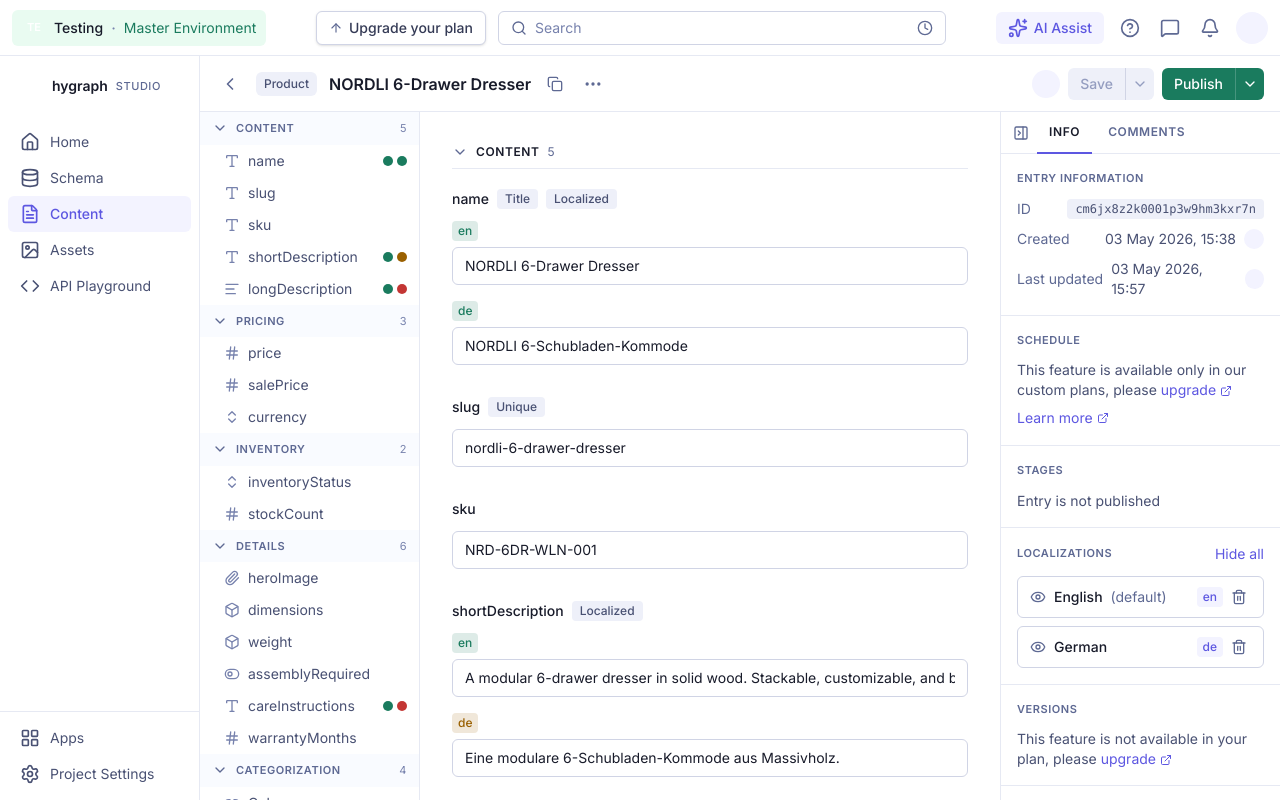
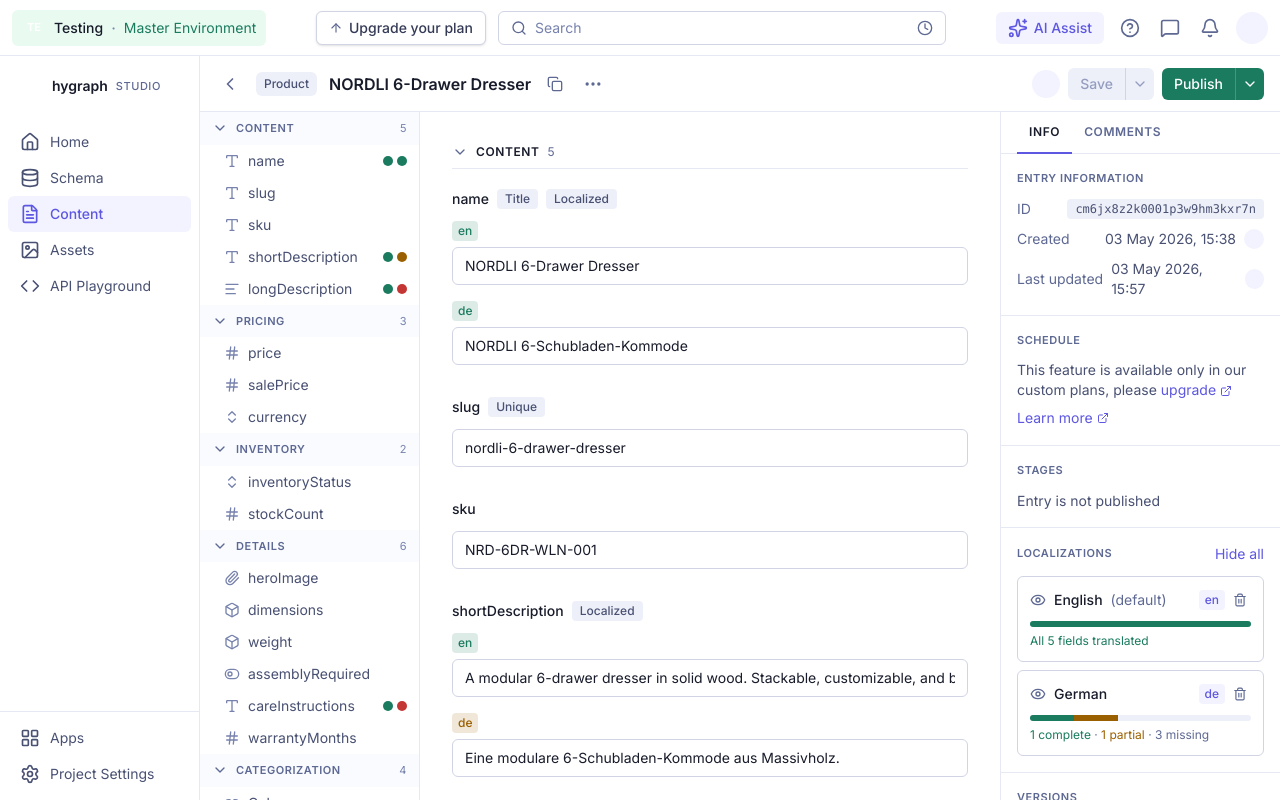
Before and after one commit to heliavz/hygraph-studio-editor, a Next.js app: page /hygraph-studio-editor/ in a window 1280 px wide. Built offline with nearby package versions, Linux system fonts and the light colour scheme.

Commit message:
locale completion bars in right rail

```diff
--- a/src/components/editor/RightRail.tsx
+++ b/src/components/editor/RightRail.tsx
@@ -1,5 +1,12 @@
-import { ExternalLink, Eye, PanelRightClose, Trash2 } from "lucide-react";
-import { LOCALES, product } from "@/data";
+import { ExternalLink, Eye, Trash2 } from "lucide-react";
+import {
+  getLocaleCompletionStatus,
+  LOCALES,
+  product,
+  productFieldDefinitions,
+  type LocaleCode,
+  type LocalizedString,
+} from "@/data";
 
 export function RightRail() {
   return (
@@ -18,14 +25,7 @@ export function RightRail() {
 
 function Tabs() {
   return (
-    <div className="flex shrink-0 items-center gap-1 border-b border-muted px-2">
-      <button
-        type="button"
-        aria-label="Collapse panel"
-        className="rounded-full p-1 text-muted hover:bg-surface-2 hover:text-strong"
-      >
-        <PanelRightClose className="h-4 w-4" />
-      </button>
+    <div className="flex shrink-0 border-b border-muted px-4">
       <button
         type="button"
         className="-mb-px border-b-2 border-primary px-3 py-3 text-xs font-semibold uppercase tracking-wider text-strong"
@@ -120,6 +120,21 @@ function StagesSection() {
 }
 
 function LocalizationsSection() {
+  const localizedFields = productFieldDefinitions.filter((f) => f.isLocalized);
+
+  function getCompletionCounts(localeCode: LocaleCode) {
+    const statuses = localizedFields.map((f) => {
+      const value = product[f.key] as LocalizedString | undefined;
+      return getLocaleCompletionStatus(value, localeCode);
+    });
+    return {
+      complete: statuses.filter((s) => s === "complete").length,
+      partial: statuses.filter((s) => s === "partial").length,
+      empty: statuses.filter((s) => s === "empty").length,
+      total: localizedFields.length,
+    };
+  }
+
   return (
     <section className="border-b border-muted px-4 py-4">
       <div className="flex items-center justify-between">
@@ -128,19 +143,28 @@ function LocalizationsSection() {
           Hide all
         </button>
       </div>
+
       <ul className="mt-3 space-y-2">
-        {LOCALES.map((locale) => (
+        {LOCALES.map((locale) => {
+          const { complete, partial, empty, total } = getCompletionCounts(
+            locale.code,
+          );
+          const allComplete = complete === total;
+
+          return (
             <li
               key={locale.code}
-            className="flex items-center justify-between gap-2 rounded-md border border-default px-3 py-2 text-sm"
+              className="rounded-md border border-default p-3"
             >
+              {/* Locale identity row */}
+              <div className="flex items-center justify-between gap-2">
                 <div className="flex min-w-0 items-center gap-2">
                   <Eye className="h-4 w-4 shrink-0 text-muted" />
-              <span className="truncate font-medium text-strong">
+                  <span className="truncate text-sm font-medium text-strong">
                     {locale.name}
                   </span>
                   {locale.isDefault && (
-                <span className="text-muted">(default)</span>
+                    <span className="text-sm text-muted">(default)</span>
                   )}
                 </div>
                 <div className="flex shrink-0 items-center gap-1">
@@ -152,11 +176,58 @@ function LocalizationsSection() {
                     aria-label={`Remove ${locale.name} localization`}
                     className="rounded p-1 text-muted hover:bg-surface-2 hover:text-strong"
                   >
-                <Trash2 className="h-4 w-4" />
+                    <Trash2 className="h-3.5 w-3.5" />
                   </button>
                 </div>
+              </div>
+
+              {/* Completion bar - green/amber segments, gray background = missing */}
+              <div
+                className="mt-2.5 flex h-1.5 w-full overflow-hidden rounded-full bg-surface-5"
+                role="progressbar"
+                aria-label={`${locale.name} translation progress`}
+                aria-valuenow={complete}
+                aria-valuemin={0}
+                aria-valuemax={total}
+              >
+                <div
+                  className="bg-success transition-all"
+                  style={{ width: `${(complete / total) * 100}%` }}
+                />
+                <div
+                  className="bg-warning transition-all"
+                  style={{ width: `${(partial / total) * 100}%` }}
+                />
+                {/* Remaining width stays surface-5 (background) - represents empty */}
+              </div>
+
+              {/* Completion label */}
+              <p className="mt-1.5 text-xs">
+                {allComplete ? (
+                  <span className="text-success">
+                    All {total} fields translated
+                  </span>
+                ) : (
+                  <span className="text-muted">
+                    <span className="text-success">{complete} complete</span>
+                    {partial > 0 && (
+                      <>
+                        {" · "}
+                        <span className="text-warning">{partial} partial</span>
+                      </>
+                    )}
+                    {empty > 0 && (
+                      <>
+                        {" · "}
+                        {empty} missing
+                      </>
+                    )}
+                  </span>
+                )}
+              </p>
             </li>
-        ))}
+          );
+        })}
       </ul>
     </section>
   );
@@ -167,12 +238,15 @@ function VersionsSection() {
     <section className="border-b border-muted px-4 py-4">
       <SectionHeader>Versions</SectionHeader>
       <p className="mt-3 text-sm text-soft">
-        This feature is not available in your plan, please{" "}
-        <a href="#" className="text-primary hover:underline">
-          upgrade
+        This feature is not available in your current plan.
+      </p>
+
+      <a
+        href="#"
+        className="mt-2 inline-flex items-center gap-1 text-sm text-primary hover:underline"
+      >
+        Learn more <ExternalLink className="h-3 w-3" />
       </a>
-        <ExternalLink className="ml-1 inline h-3 w-3 text-primary" />
-      </p>
     </section>
   );
 }
@@ -214,7 +288,6 @@ function PreviewSection() {
   );
 }
 
-// "DD Mon YYYY, HH:MM" UTC, matching Hygraph's display format.
 function formatDate(iso: string): string {
   const date = new Date(iso);
   const day = String(date.getUTCDate()).padStart(2, "0");
```
Lines whose indentation alone changed are shown as unchanged.
